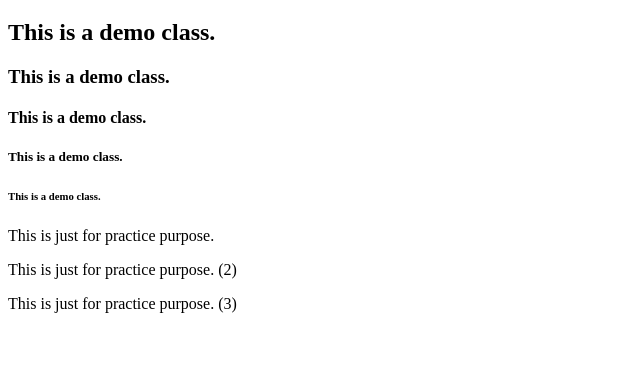
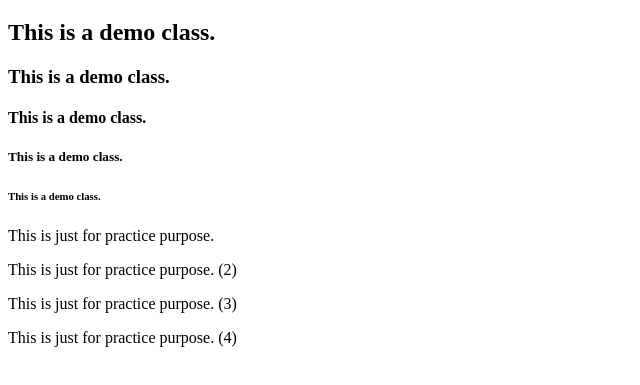
Before and after one commit to PragyanRanjanKarn/Demo--1-, a plain HTML site: page Index.Html in a window 1280 px wide. Shown: the part 61-446 px from the top of the page, without its empty margins (0-640 px from the left). Drawn offline with Linux system fonts and the light colour scheme.

Commit message:
4 th paragraph added.

```diff
--- a/Index.Html
+++ b/Index.Html
@@ -17,6 +17,7 @@
     <p>This is just for practice purpose.</p>
         <p>This is just for practice purpose. (2)</p>
             <p>This is just for practice purpose. (3)</p>
+                <p>This is just for practice purpose. (4)</p>
 
 </body>
 
```
